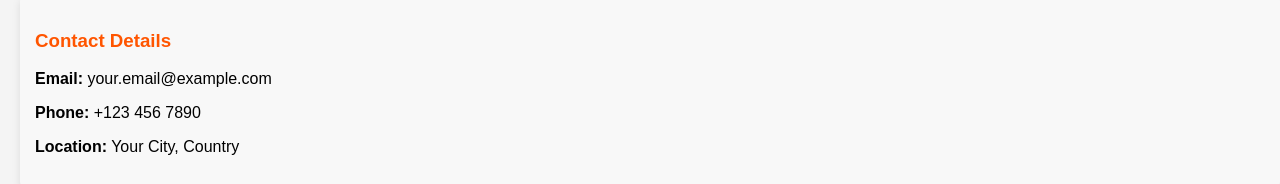
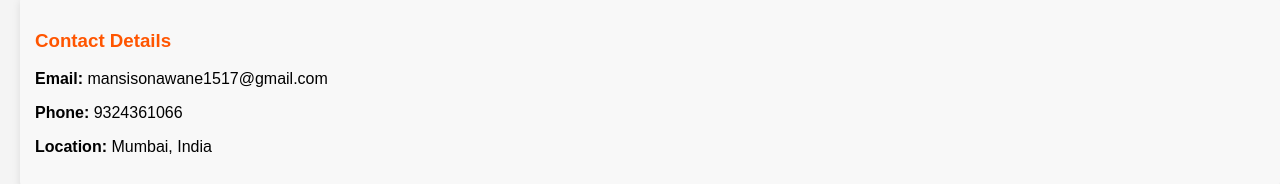
Before and after one commit to mansi1015-git/blog-website, a plain HTML site: page contact.html in a window 1280 px wide. Shown: the part 275-459 px from the top of the page. Drawn offline with Linux system fonts and the light colour scheme.

Commit message:
Update contact.html

```diff
--- a/contact.html
+++ b/contact.html
@@ -42,9 +42,9 @@
 
     <aside class="sidebar">
         <h3>Contact Details</h3>
-        <p><strong>Email:</strong> your.email@example.com</p>
-        <p><strong>Phone:</strong> +123 456 7890</p>
-        <p><strong>Location:</strong> Your City, Country</p>
+        <p><strong>Email:</strong> mansisonawane1517@gmail.com</p>
+        <p><strong>Phone:</strong> 9324361066</p>
+        <p><strong>Location:</strong> Mumbai, India</p>
     </aside>
 </div>
 
```
